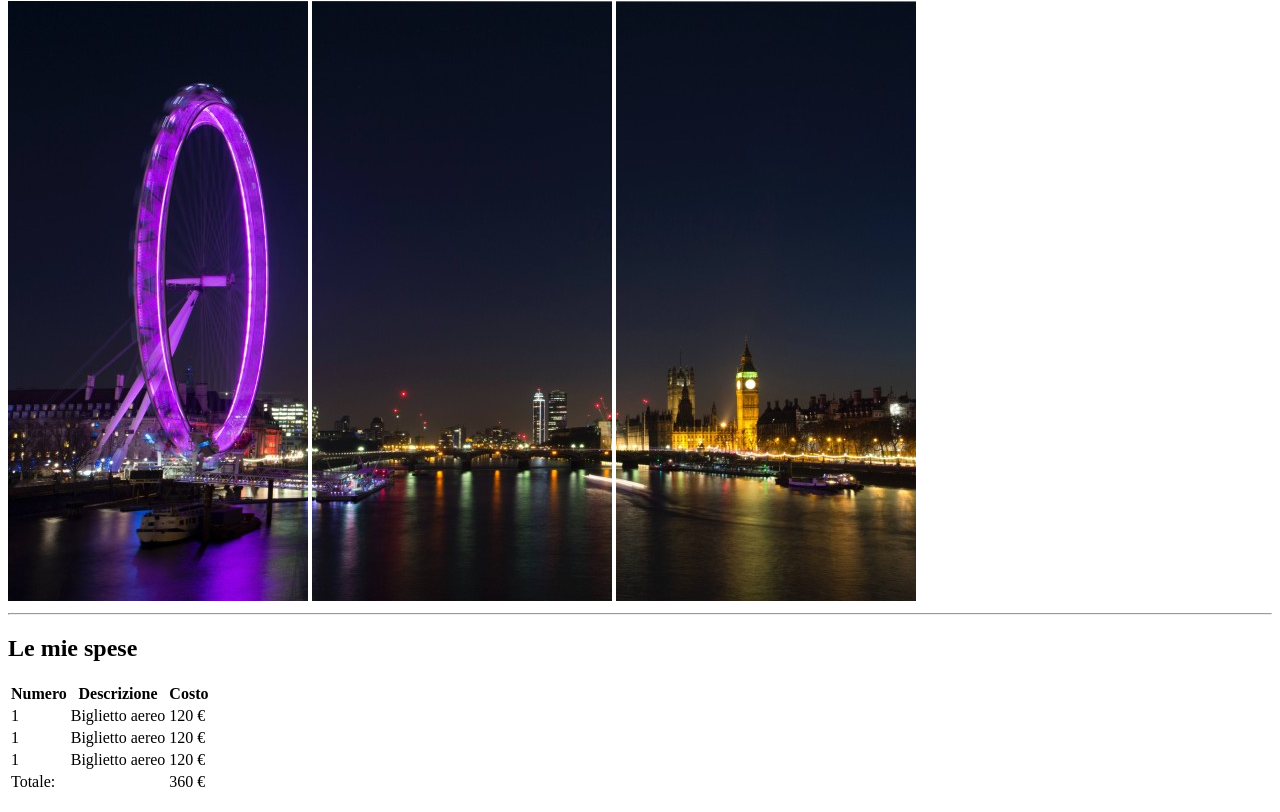
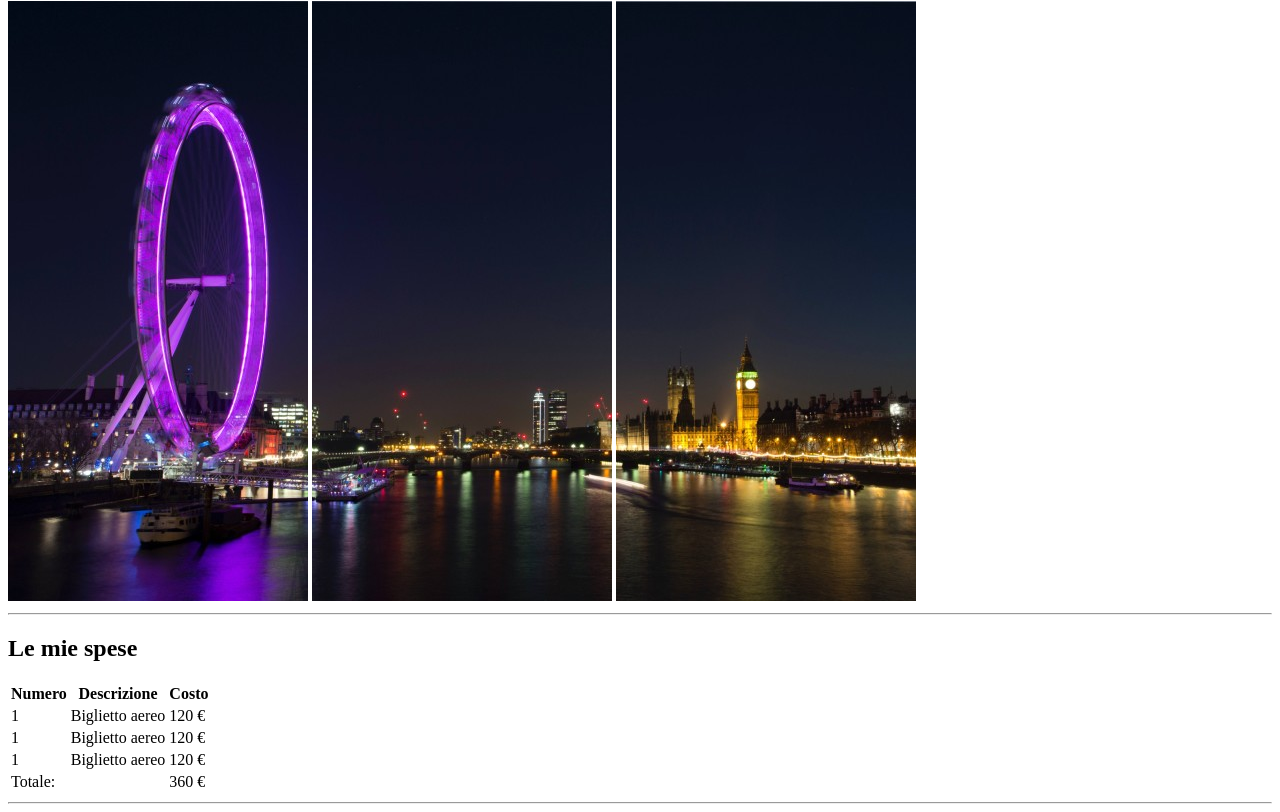
Before and after one commit to Marcomagnano93/html-london-trip, a plain HTML site: page index.html in a window 1280 px wide. Shown: the part 79-891 px from the top of the page. Drawn offline with Linux system fonts and the light colour scheme.

Commit message:
ADD: finished first section

```diff
--- a/index.html
+++ b/index.html
@@ -17,8 +17,9 @@
     </header>
 
     <main>
-        <section>
+        <section> <!-- tabella delle spese-->
             <h2>Le mie spese</h2>
+
             <table>
 
                 <thead>
@@ -51,7 +52,13 @@
                     <td colspan="2">Totale:</td>
                     <td>360 &euro;</td>
                 </tfoot>
+
             </table>
+            <hr>
+        </section>
+
+        <section> <!--cose da fare-->
+
         </section>
     </main>
 </body>
```
